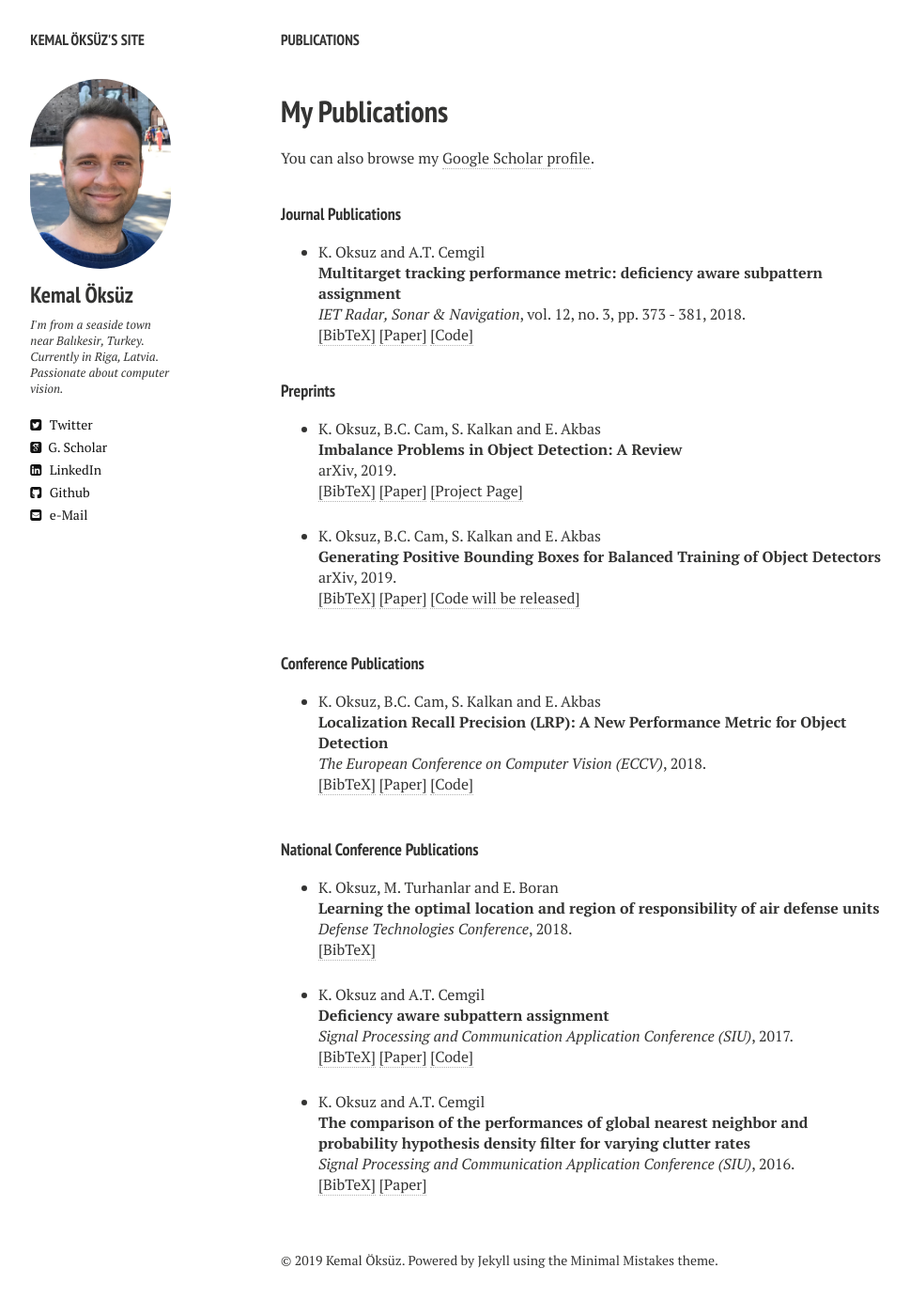
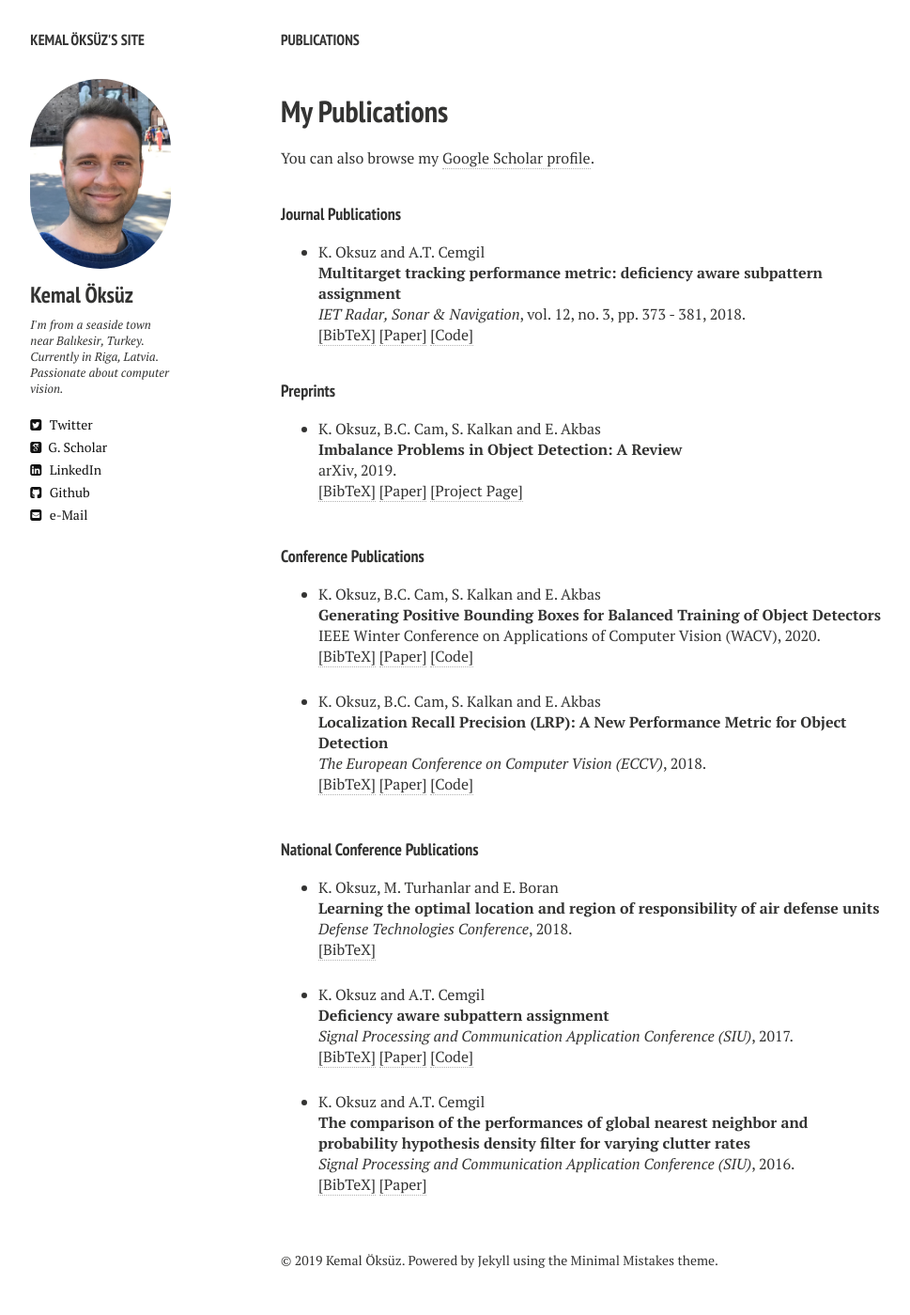
Before and after one commit to kemaloksuz/kemaloksuz.github.io, a Jekyll site: the page built from publications.md, in a window 1280 px wide. Shown: the whole page at 94% size, without its empty margins (21-990 px from the left). Built offline with Jekyll 4.4.1, drawn with Linux system fonts in a browser that asks for light colours; nearby versions of some CDN libraries.

Commit message:
WACV paper

```diff
--- a/_layouts/publications.html
+++ b/_layouts/publications.html
@@ -139,30 +139,30 @@ K. Oksuz, B.C. Cam, S. Kalkan and E. Akbas
 </div>
 </li>
 
+</ul  >
+<h4 style="margin-bottom:0px;padding-top:20px;">Conference Publications</h4>
+<ul class="biblist">
 <li ><p>
 K. Oksuz, B.C. Cam, S. Kalkan and E. Akbas
 <br><b> Generating Positive Bounding Boxes for Balanced Training of Object Detectors
-</b><br> arXiv, 2019.
+</b><br> IEEE Winter Conference on Applications of Computer Vision (WACV), 2020.
 <br />
 <a href="javascript:toggleBibtex('oksuz2019BBGenerator')">[BibTeX]</a>
-<a href="https://arxiv.org/abs/1909.09777" target="_blank">[Paper]</a> <a>[Code will be released]</a>
+<a href="https://arxiv.org/abs/1909.09777" target="_blank">[Paper]</a>
+<a href="https://github.com/kemaloksuz/BoundingBoxGenerator"  target="_blank">[Code]</a>
 </p>
 <div id="bib_oksuz2019BBGenerator" class="bibtex noshow">
 <pre>
-@misc{oksuz2019BBGenerator,
+@misc{oksuz2020BBGenerator,
     title={Generating Positive Bounding Boxes for Balanced Training of Object Detectors},
     author={Kemal Oksuz and Baris Can Cam and Sinan Kalkan and Emre Akbas},
-    year={2019},
-    eprint={1909.09777},
-    archivePrefix={arXiv},
-    primaryClass={cs.CV}
+    year={2020},
+    archivePrefix={IEEE Winter Conference on Applications of Computer Vision (WACV)}
 }
 </pre>
 </div>
 </li>
-
-</ul  >
-<h4 style="margin-bottom:0px;padding-top:20px;">Conference Publications</h4>
+</ul>
 
 <ul class="biblist">
 <li ><p>
```
Also changed, not shown: 1 other file.
